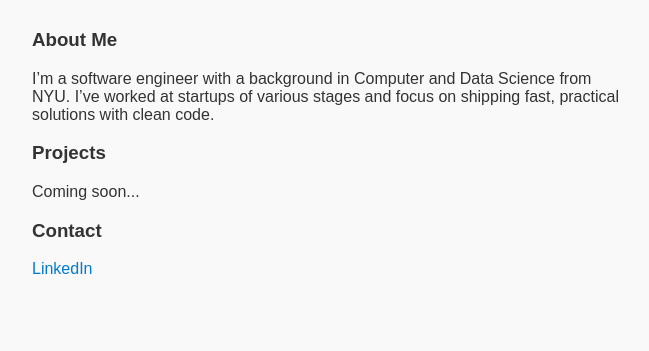
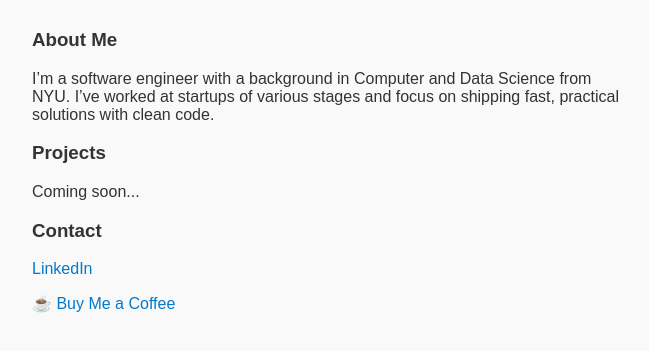
Before and after one commit to ArjunRajpal123/home, a plain HTML site: page index.html in a window 1280 px wide. Shown: the part 143-494 px from the top of the page, without its empty margins (308-957 px from the left). Drawn offline with Linux system fonts and the light colour scheme.

Commit message:
Update index.html

```diff
--- a/index.html
+++ b/index.html
@@ -47,6 +47,7 @@
 
     <h3>Contact</h3>
     <p><a href="https://www.linkedin.com/in/arjun-rajpal">LinkedIn</a></p>
+    <p><a href="https://buymeacoffee.com/arjunrajpal">☕ Buy Me a Coffee</a></p>
   </section>
 </body>
 </html>
```
